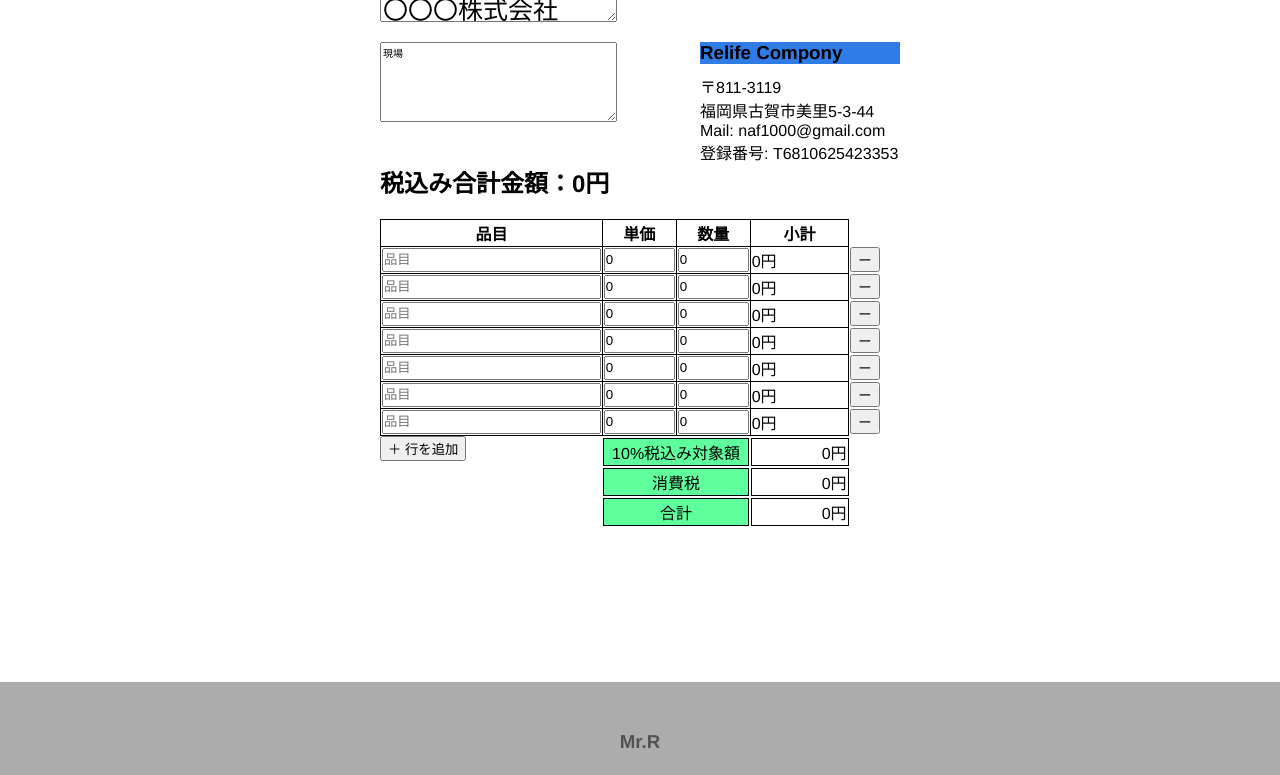
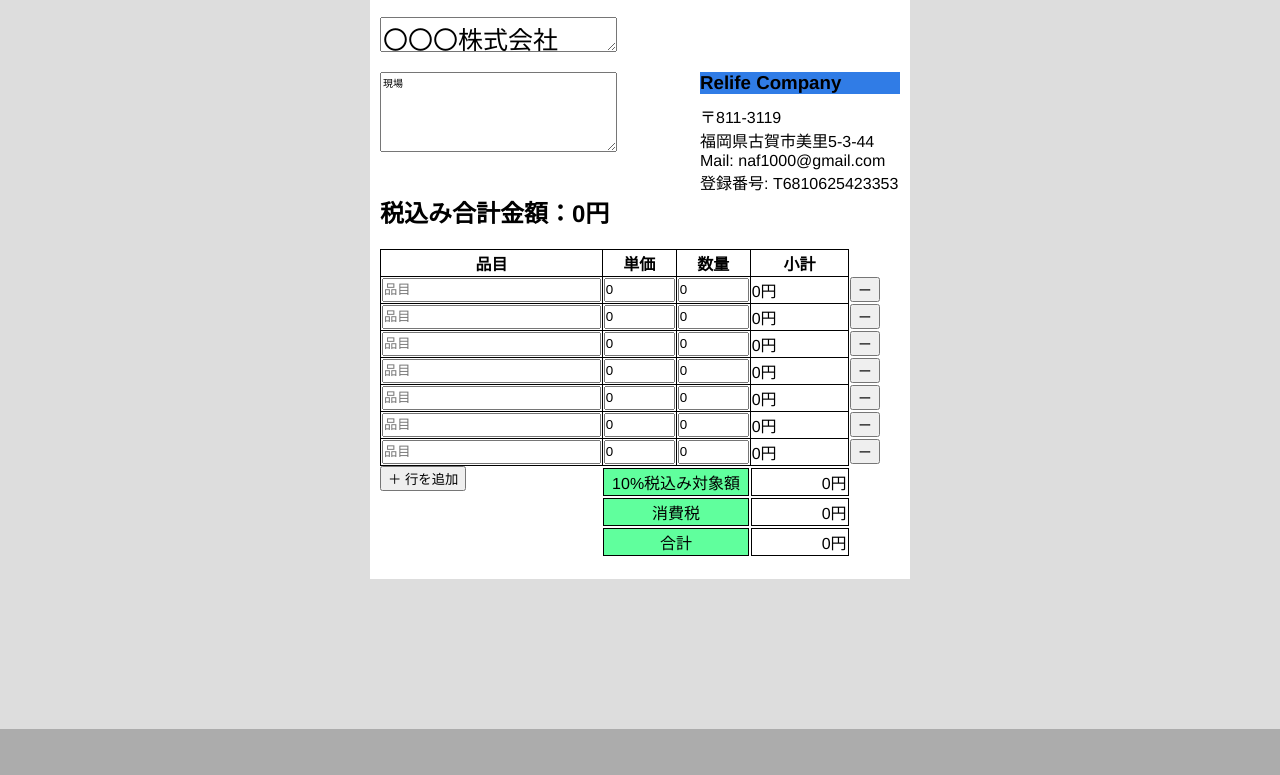
Before and after one commit to RamtinSakurai/Estimate-app, a plain HTML site: page index.html in a window 1280 px wide. Shown: the part 318-1093 px from the top of the page. Drawn offline with Linux system fonts and the light colour scheme; a script that the page names is missing.

Commit message:
ほぼ完成

```diff
--- a/index.html
+++ b/index.html
@@ -13,7 +13,7 @@
     <header>
         <h1>見積書作成</h1>
     </header>
-
+    <div class="background">
       <main id="main">
         <div class="print">
               <div class="container-top">
@@ -24,7 +24,7 @@
                   <textarea name="criant" rows="1" cols="20" id="criant">〇〇〇株式会社</textarea>
                   <textarea name="place"   rows="4"id="place">現場</textarea>
                   <div class="mine">
-                    <h3>Relife Compony</h3>
+                      <h3>Relife Company</h3>
                       <p>〒811-3119</p>
                       <p>福岡県古賀市美里5-3-44</p>
                       <p>Mail: naf1000@gmail.com</p>
@@ -75,6 +75,8 @@
           <div class="cb"></div>
         </div>
       </main>
+    </div>
+
     <footer>
         <h3 class="end">Mr.R</h3>
     </footer>
--- a/style.css
+++ b/style.css
@@ -6,7 +6,7 @@ footer{
     text-align: center;
     background-color: #acacac;
     padding: 30px;
-    margin-top: 150px;
+
 }
 footer h3{
     color: rgb(83, 82, 82);
@@ -44,12 +44,21 @@ header h1{
 
 }
 
+.background{
+    background-color: rgb(221, 221, 221);
+    padding-top: 30px;
+    padding-bottom: 150px;
+}
+
+
 main{
     width:540px;
-    padding:40px 10px 10px 10px;
+    padding:40px 10px 70px 10px;
     margin: 0 auto;
+
     min-height: 700px;
     height: auto;
+    background-color: rgb(255, 255, 255);
 
 }
 
```
Lines whose indentation alone changed are shown as unchanged.
